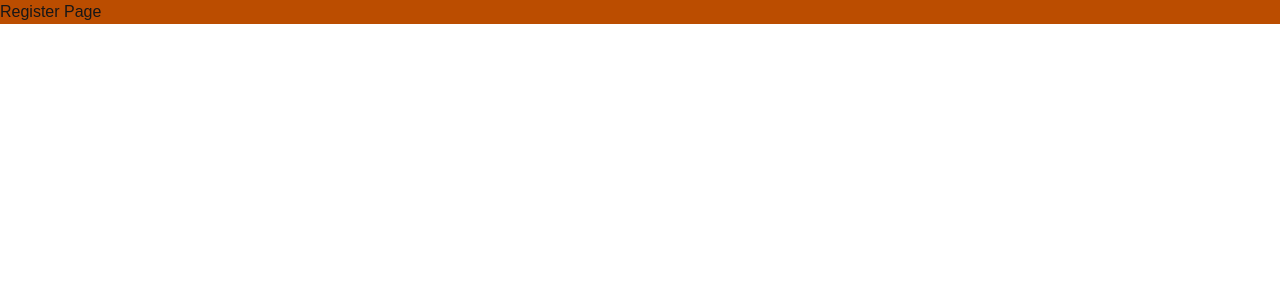
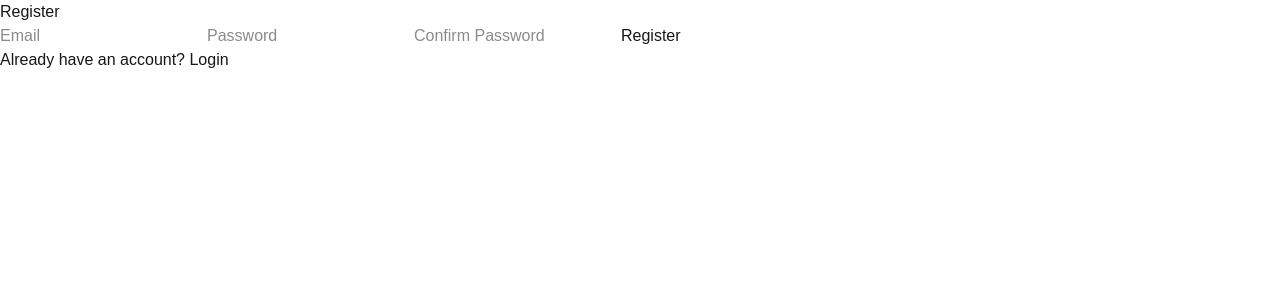
Before and after one commit to MayankXDev13/next-fullstack-imagekit, a Next.js app: page /register in a window 1280 px wide. Shown: the top 300 px of the page. Built offline with nearby package versions, Linux system fonts and the light colour scheme.

Commit message:
Implement LoginPage component with authentication handling and routing

```diff
--- /dev/null
+++ b/app/login/page.tsx
@@ -0,0 +1,51 @@
+"use client";
+import { signIn } from "next-auth/react";
+import { useRouter } from "next/navigation";
+import React, { useState } from "react";
+
+function LoginPage() {
+  const [email, setEmail] = useState("");
+  const [password, setPassword] = useState("");
+  const router = useRouter();
+
+  const handleSubmit = async (e: React.FormEvent<HTMLFormElement>) => {
+    e.preventDefault();
+
+    const result = await signIn("credentials", {
+      email,
+      password,
+      redirect: false,
+    });
+
+    if (result?.error) {
+      console.log(result.error);
+    } else {
+      router.push("/");
+    }
+  };
+  return (
+    <>
+      <h1>Login</h1>
+      <form onSubmit={handleSubmit}>
+        <input
+          type="email"
+          value={email}
+          onChange={(e) => setEmail(e.target.value)}
+        />
+        <input
+          type="password"
+          value={password}
+          onChange={(e) => setPassword(e.target.value)}
+        />
+        <button type="submit">Login</button>
+      </form>
+      <div>
+        Don&#39;t have an account ?
+        <button onClick={() => router.push("/register")}>Register</button>
+        {/* <button onClick={() => signIn("google")}>Sign in with Google</button> */}
+      </div>
+    </>
+  );
+}
+
+export default LoginPage;
--- a/app/register/page.tsx
+++ b/app/register/page.tsx
@@ -8,10 +8,71 @@
   const [confirmPassword, setConfirmPassword] = useState("");
   const router = useRouter();
 
+  const handleSubmit = async (e: React.FormEvent<HTMLFormElement>) => {
+    e.preventDefault();
 
+    if (password !== confirmPassword) {
+      alert("Password do not match");
+      return;
+    }
 
+    try {
+      // react-query
+      // not mange loading, error debounce
+      const res = await fetch("/api/auth/register", {
+        method: "POST",
+        headers: {
+          "Content-Type": "application/json",
+        },
+        body: JSON.stringify({
+          email,
+          password,
+        }),
+      });
+      const data = await res.json();
 
-  return <div className="bg-amber-700">Register Page</div>;
+      if (!res.ok) {
+        throw new Error(data.error || "Registration failed");
+      }
+
+      console.log(data);
+      router.push("/login");
+    } catch (error) {
+      console.error(error);
+    }
+  };
+
+  return (
+    <>
+      <h1>Register</h1>
+      <form onSubmit={handleSubmit}>
+        <input
+          type="email"
+          placeholder="Email"
+          value={email}
+          onChange={(e) => setEmail(e.target.value)}
+        />
+        <input
+          type="password"
+          placeholder="Password"
+          value={password}
+          onChange={(e) => setPassword(e.target.value)}
+        />
+        <input
+          type="password"
+          placeholder="Confirm Password"
+          value={confirmPassword}
+          onChange={(e) => setConfirmPassword(e.target.value)}
+        />
+        <button type="submit">Register</button>
+      </form>
+      <div>
+        <p>
+          Already have an account? <a href="/login">Login</a>
+        </p>
+      </div>
+    </>
+  );
 }
 
 export default RegisterPage;
```
